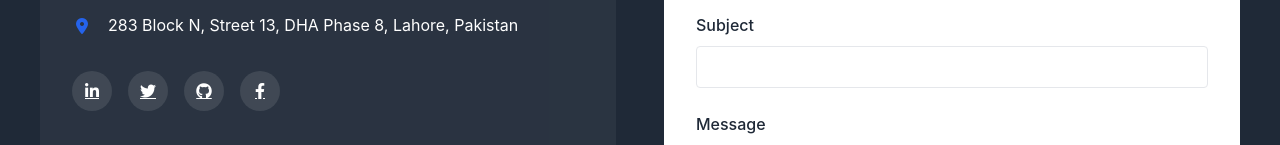
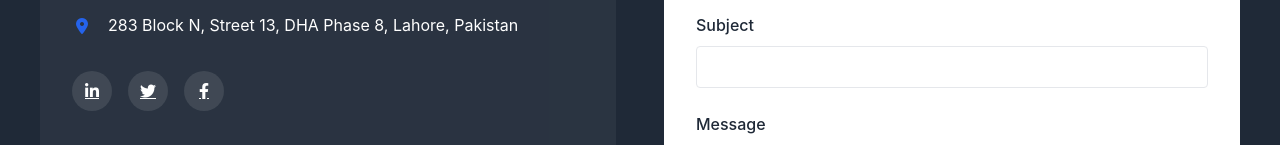
Before and after one commit to sigma-soluiton/home, a plain HTML site: page index.html in a window 1280 px wide. Shown: the part 4262-4407 px from the top of the page. Drawn offline with Linux system fonts and the light colour scheme.

Commit message:
Update index.html

```diff
--- a/index.html
+++ b/index.html
@@ -792,7 +792,7 @@
         <div class="social-links" style="margin-top: 2rem;">
           <a href="#"><i class="fab fa-linkedin-in"></i></a>
           <a href="#"><i class="fab fa-twitter"></i></a>
-          <a href="#"><i class="fab fa-github"></i></a>
+          <!-- <a href="#"><i class="fab fa-github"></i></a> -->
           <a href="#"><i class="fab fa-facebook-f"></i></a>
         </div>
       </div>
```
